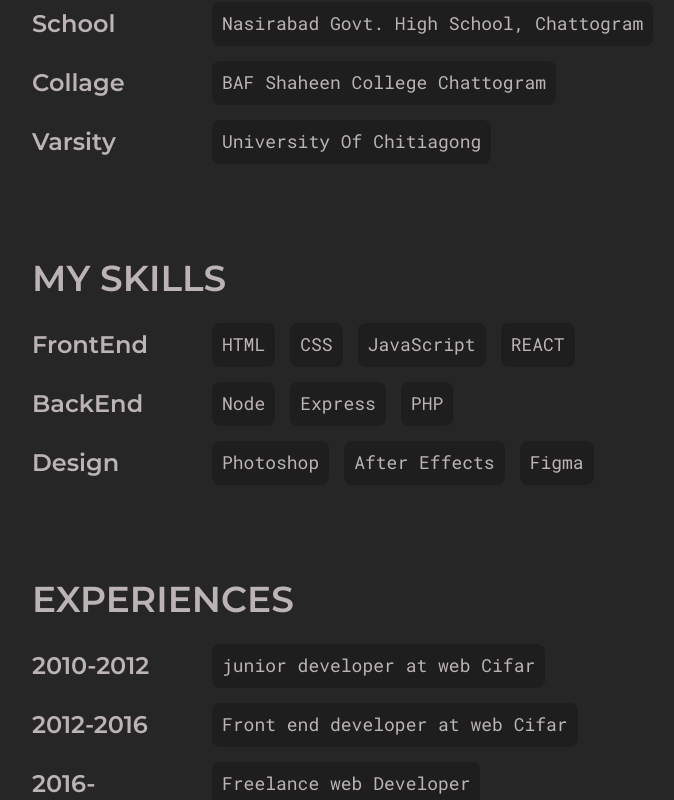
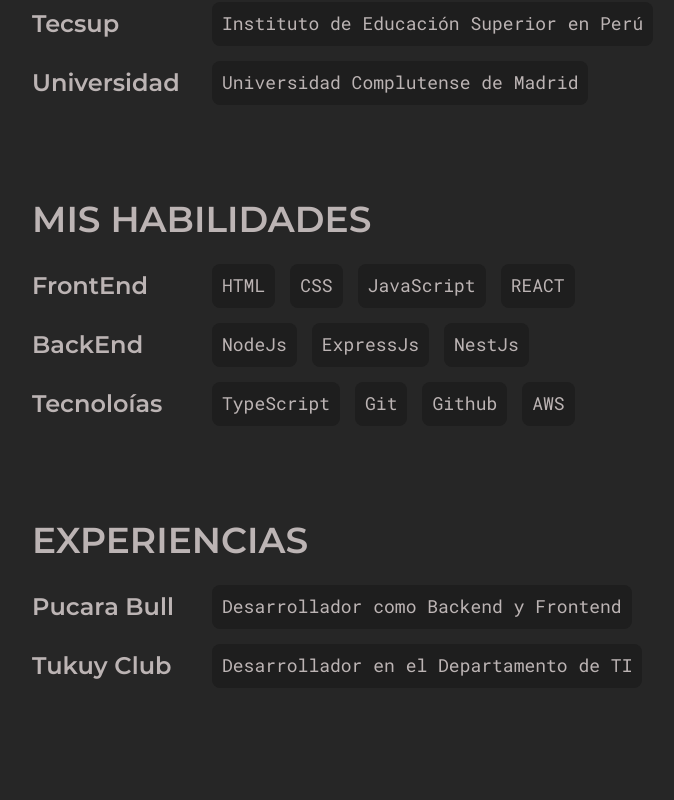
Before and after one commit to ArianAngoma/arian, a React (Create React App) app: page /about in a window 1280 px wide. Shown: the part 1020-1820 px from the top of the page, without its empty margins (32-706 px from the left). Built offline with nearby package versions, Linux system fonts and the light colour scheme.

Commit message:
Página de About agregada

```diff
--- a/src/pages/About.js
+++ b/src/pages/About.js
@@ -126,23 +126,19 @@
                     </div>
                     <div className="about__info__items">
                         <div className="about__info__item">
-                            <h1 className="about__info__heading">Education</h1>
+                            <h1 className="about__info__heading">Educación</h1>
 
                             <AboutInfoItem
-                                title="School"
-                                items={['Nasirabad Govt. High School, Chattogram']}
+                                title="Tecsup"
+                                items={['Instituto de Educación Superior en Perú']}
                             />
                             <AboutInfoItem
-                                title="Collage"
-                                items={['BAF Shaheen College Chattogram']}
-                            />
-                            <AboutInfoItem
-                                title="Varsity"
-                                items={['University Of Chitiagong']}
+                                title="Universidad"
+                                items={['Universidad Complutense de Madrid']}
                             />
                         </div>
                         <div className="about__info__item">
-                            <h1 className="about__info__heading">My Skills</h1>
+                            <h1 className="about__info__heading">Mis Habilidades</h1>
 
                             <AboutInfoItem
                                 title="FrontEnd"
@@ -150,27 +146,23 @@
                             />
                             <AboutInfoItem
                                 title="BackEnd"
-                                items={['Node', 'Express', 'PHP']}
+                                items={['NodeJs', 'ExpressJs', 'NestJs']}
                             />
                             <AboutInfoItem
-                                title="Design"
-                                items={['Photoshop', 'After Effects', 'Figma']}
+                                title="Tecnoloías"
+                                items={['TypeScript', 'Git', 'Github', 'AWS']}
                             />
                         </div>
                         <div className="about__info__item">
-                            <h1 className="about__info__heading">Experiences</h1>
+                            <h1 className="about__info__heading">Experiencias</h1>
 
                             <AboutInfoItem
-                                title="2010-2012"
-                                items={['junior developer at web Cifar']}
+                                title="Pucara Bull"
+                                items={['Desarrollador como Backend y Frontend']}
                             />
                             <AboutInfoItem
-                                title="2012-2016"
-                                items={['Front end developer at web Cifar ']}
-                            />
-                            <AboutInfoItem
-                                title="2016-"
-                                items={['Freelance web Developer']}
+                                title="Tukuy Club"
+                                items={['Desarrollador en el Departamento de TI']}
                             />
                         </div>
                     </div>
```
